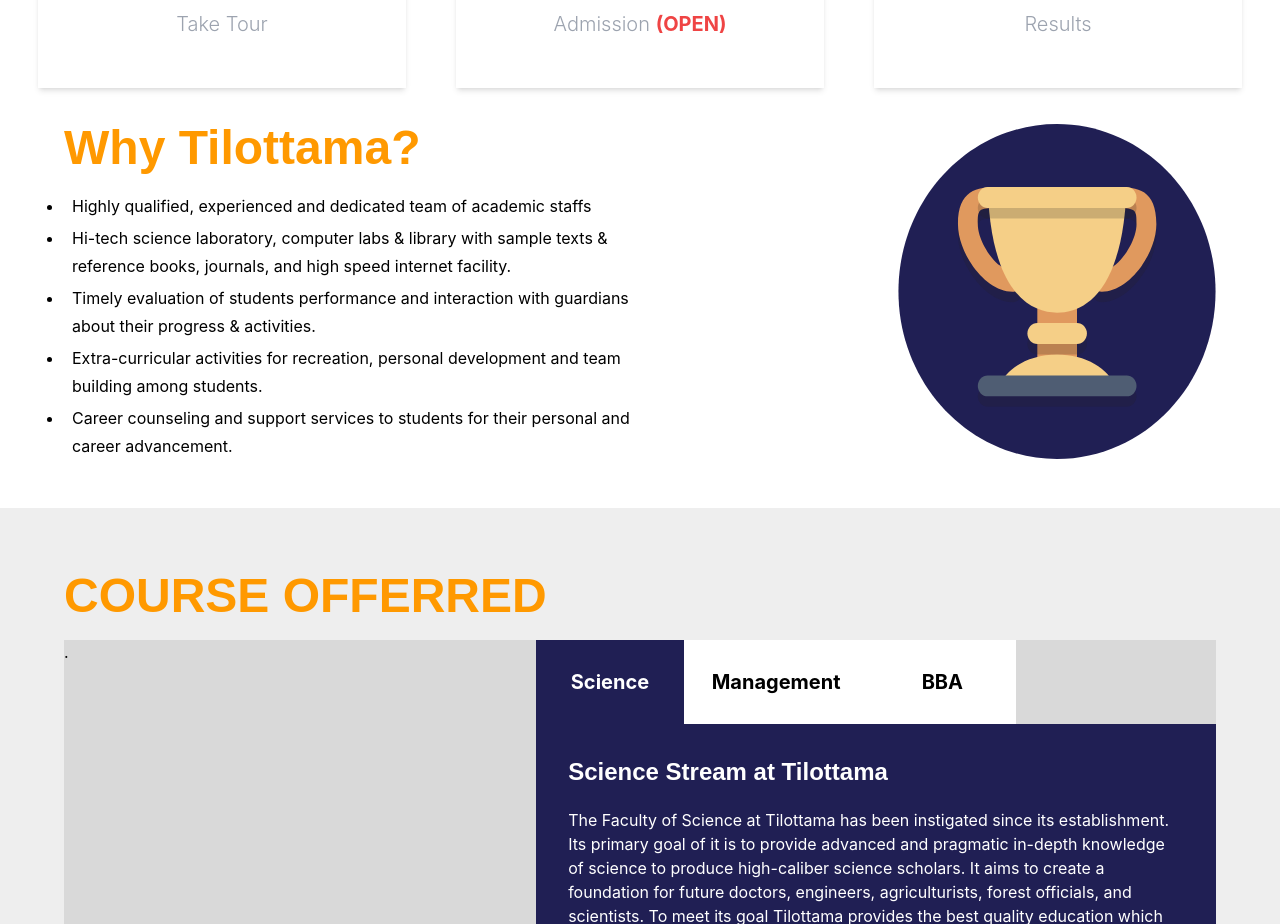
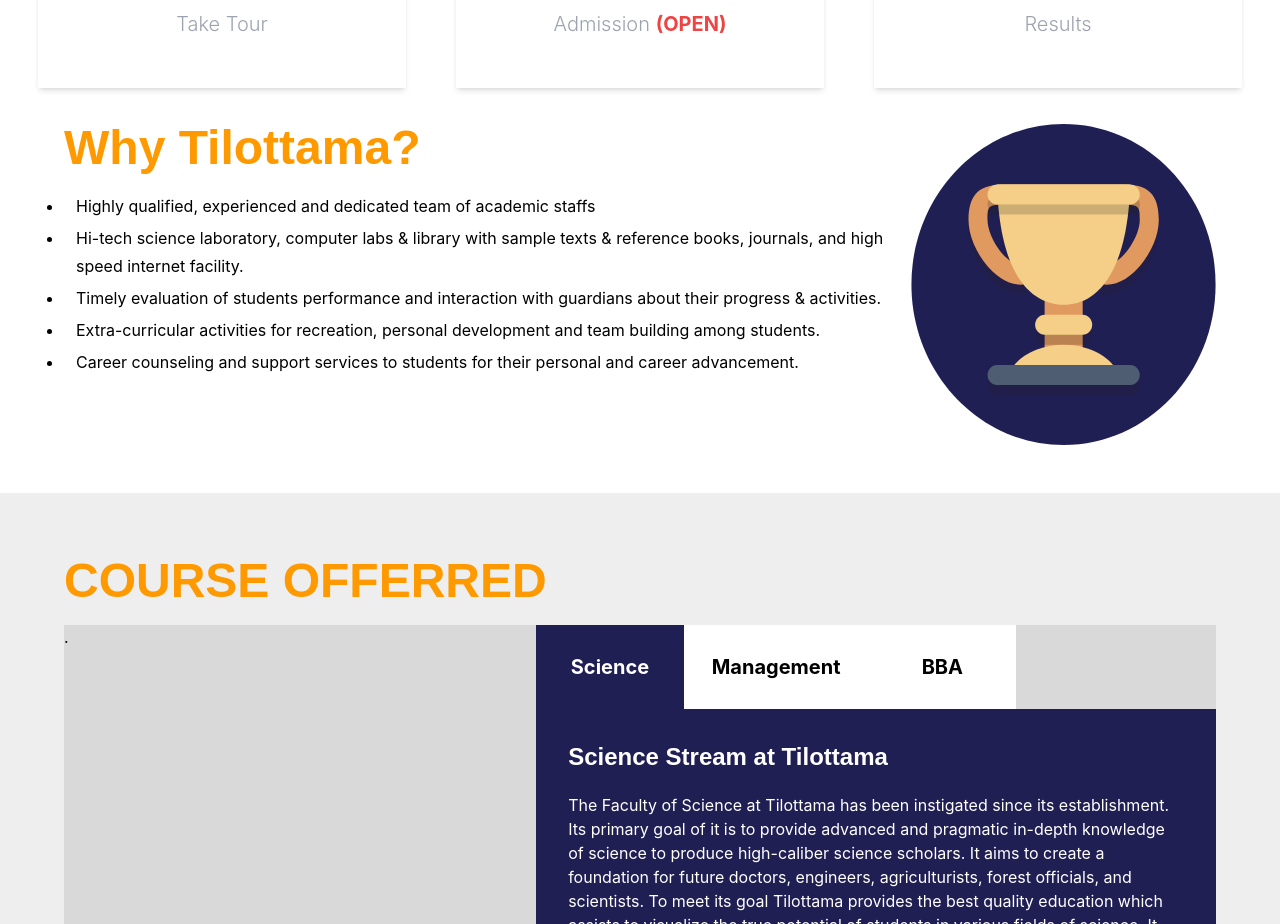
Before and after one commit to saphalpantha/project_ttc, a Next.js app: page / in a window 1280 px wide. Shown: the part 1260-2184 px from the top of the page. Built offline with nearby package versions, Linux system fonts and the light colour scheme.

Commit message:
fix small 3

```diff
--- a/components/WhyTtc/WhyTtc.js
+++ b/components/WhyTtc/WhyTtc.js
@@ -28,18 +28,18 @@ const WhyTtc = () => {
     <Container>
       <div className="max-w-6xl md:gap-2 py-4 gap-y-10 md:gap-y-0  gap-x-0 bg-white flex flex-col md:flex-row  mx-auto md:pb-[3rem] justify-center  items-center md:items-start ">
         <div className="flex flex-col  justify-center md:space-y-5  max-w-6xl   ">
-          <h1 className=" text-3xl py-5 md:py-0 md:text-5xl   text-[#FF9900] font-bold text-center md:text-start">
+          <h1 className=" text-3xl py-5   md:py-0 md:text-5xl   text-[#FF9900] font-bold text-center md:text-start">
             Why Tilottama?
           </h1>
           <ul className="flex flex-col gap-1 list-disc">
             {whyTTCList.map((i) => (
-              <li className="w-fit px-3 text-start md:w-[75%] w-[100%]   px-2  md:px-2 leading-7 text-2xs">
+              <li className="w-fit px-3 text-start md:w-[100%] w-[100%]   px-2   leading-7 text-2xs">
                 {i.desc}
               </li>
             ))}
           </ul>
         </div>
-        <div className="w-1/2 my-auto flex justify-center items-center h-full md:w-1/3">
+        <div className="my-auto flex justify-center items-center h-full">
           <img
             className="w-[100%] h-[100%]"
             src={`/images/trophie_svg.svg`}
```
